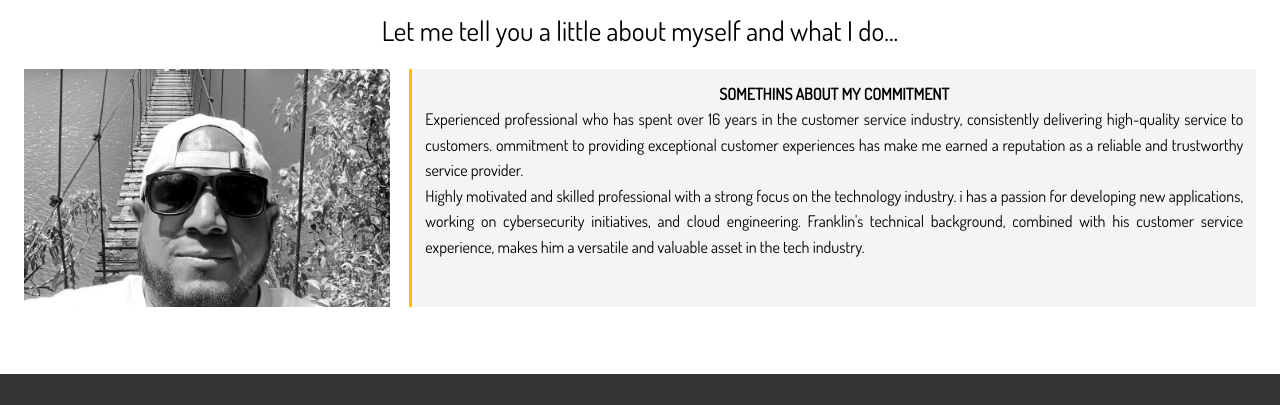
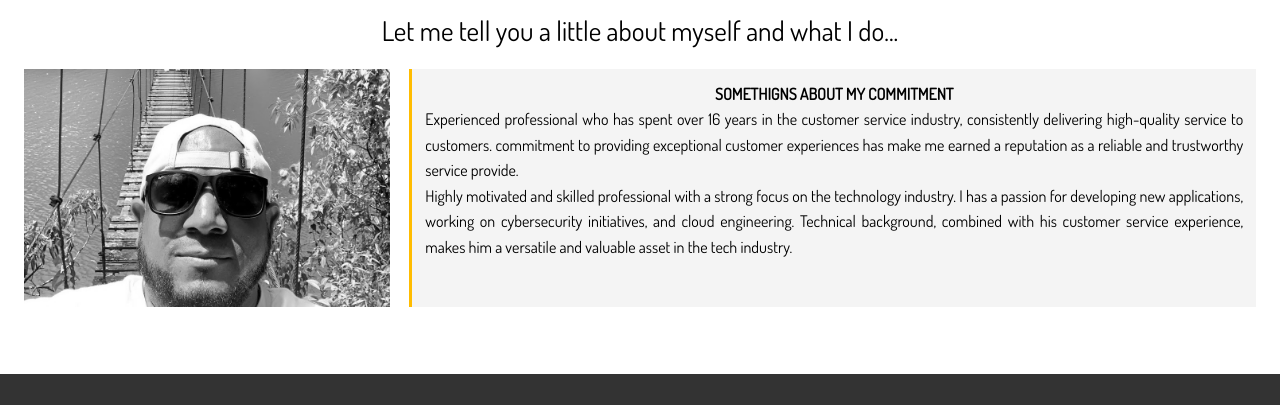
Before and after one commit to franklinholguin/portfolio_web, a website: page dist/about.html in a window 1280 px wide. Shown: the part 207-612 px from the top of the page. Drawn offline with Linux system fonts and the light colour scheme.

Commit message:
Some Change

```diff
--- a/dist/about.html
+++ b/dist/about.html
@@ -47,19 +47,19 @@
         <div class="about-info">
           <img src="img/about.jpg" alt="" class="bio-image" />
           <div class="bio bg-light">
-            <h4>somethins about my commitment</h4>
+            <h4>somethigns about my commitment</h4>
             <p>
               Experienced professional who has spent over 16 years in the
               customer service industry, consistently delivering high-quality
-              service to customers. ommitment to providing exceptional customer
+              service to customers. commitment to providing exceptional customer
               experiences has make me earned a reputation as a reliable and
-              trustworthy service provider. <br />
+              trustworthy service provide. <br />
               Highly motivated and skilled professional with a strong focus on
-              the technology industry. i has a passion for developing new
+              the technology industry. I has a passion for developing new
               applications, working on cybersecurity initiatives, and cloud
-              engineering. Franklin's technical background, combined with his
-              customer service experience, makes him a versatile and valuable
-              asset in the tech industry.
+              engineering. Technical background, combined with his customer
+              service experience, makes him a versatile and valuable asset in
+              the tech industry.
             </p>
           </div>
           <!-- Award Section -->
@@ -100,7 +100,7 @@
         <div class="progress">
           <div style="width: 70%"></div>
         </div>
-        <h4>javaScript</h4>
+        <h4>JavaScript</h4>
         <div class="progress">
           <div style="width: 55%"></div>
         </div>
```
